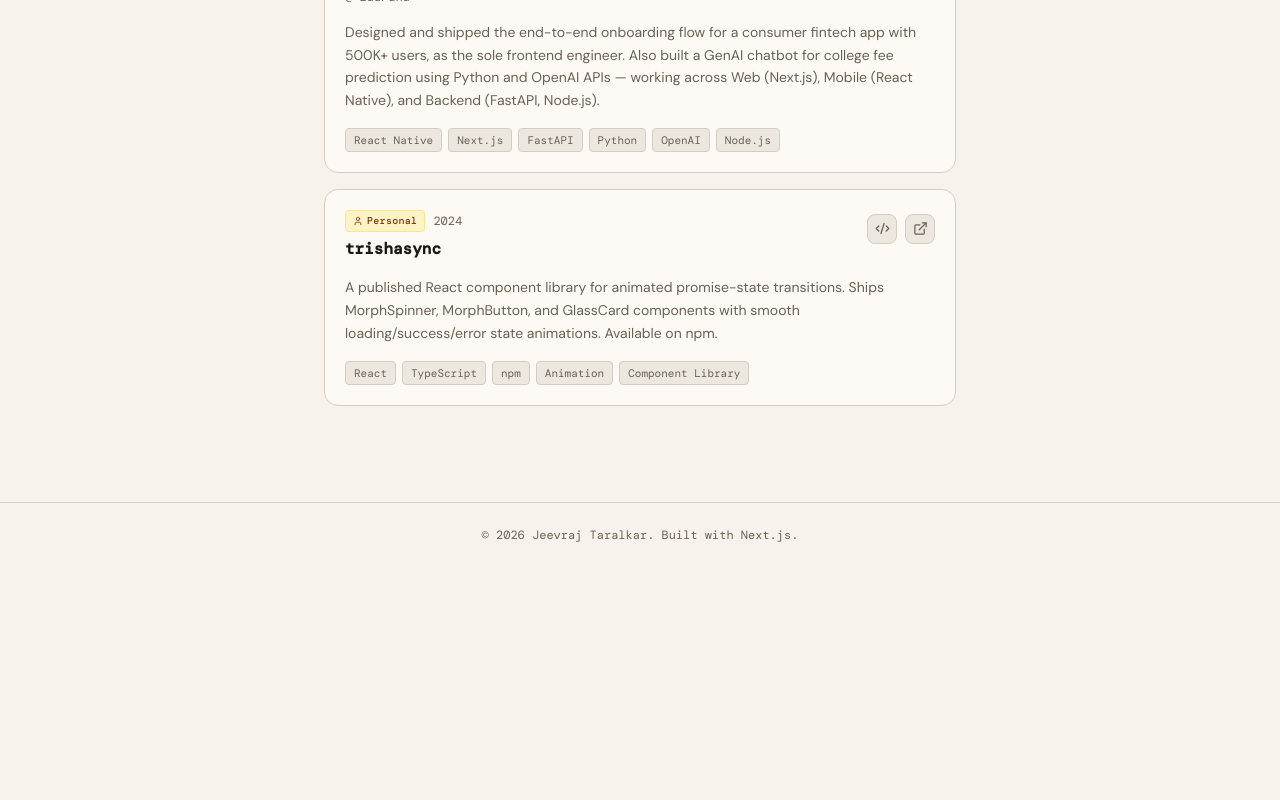
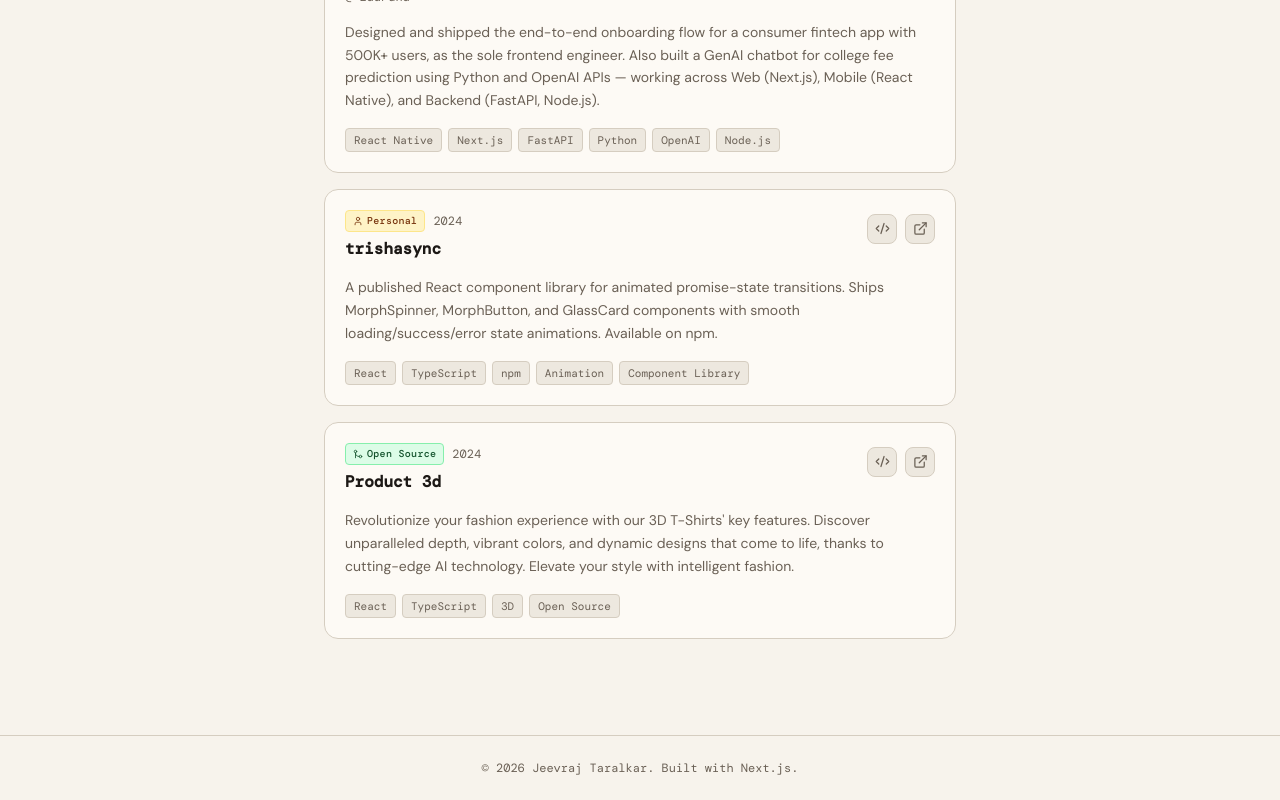
Before and after one commit to JTtime/portfolio-nextjs, a Next.js app: page /projects in a window 1280 px wide. Shown: the part 1521-2321 px from the top of the page. Before the commit the page ends 2088 px from the top, so only its background shows below. Built offline with nearby package versions, Linux system fonts and the light colour scheme; a web font is replaced by a local one.

Commit message:
open source project

```diff
--- a/data/portfolio.ts
+++ b/data/portfolio.ts
@@ -185,6 +185,18 @@ const portfolioData: PortfolioData = {
       tags: ["React", "TypeScript", "npm", "Animation", "Component Library"],
       githubUrl: "https://github.com/JTtime/promiseTriState",
       liveUrl: "https://www.npmjs.com/package/trishasync",
+      featured: false,
+      year: 2024,
+    },
+    {
+      id: "product3d",
+      title: "Product 3d",
+      description:
+        "Revolutionize your fashion experience with our 3D T-Shirts' key features. Discover unparalleled depth, vibrant colors, and dynamic designs that come to life, thanks to cutting-edge AI technology. Elevate your style with intelligent fashion.",
+      type: "opensource",
+      tags: ["React", "TypeScript", "3D", "Open Source"],
+      githubUrl: "https://github.com/JTtime/Product_3D",
+      liveUrl: "https://product-3-d.vercel.app/",
       featured: false,
       year: 2024,
     },
```
